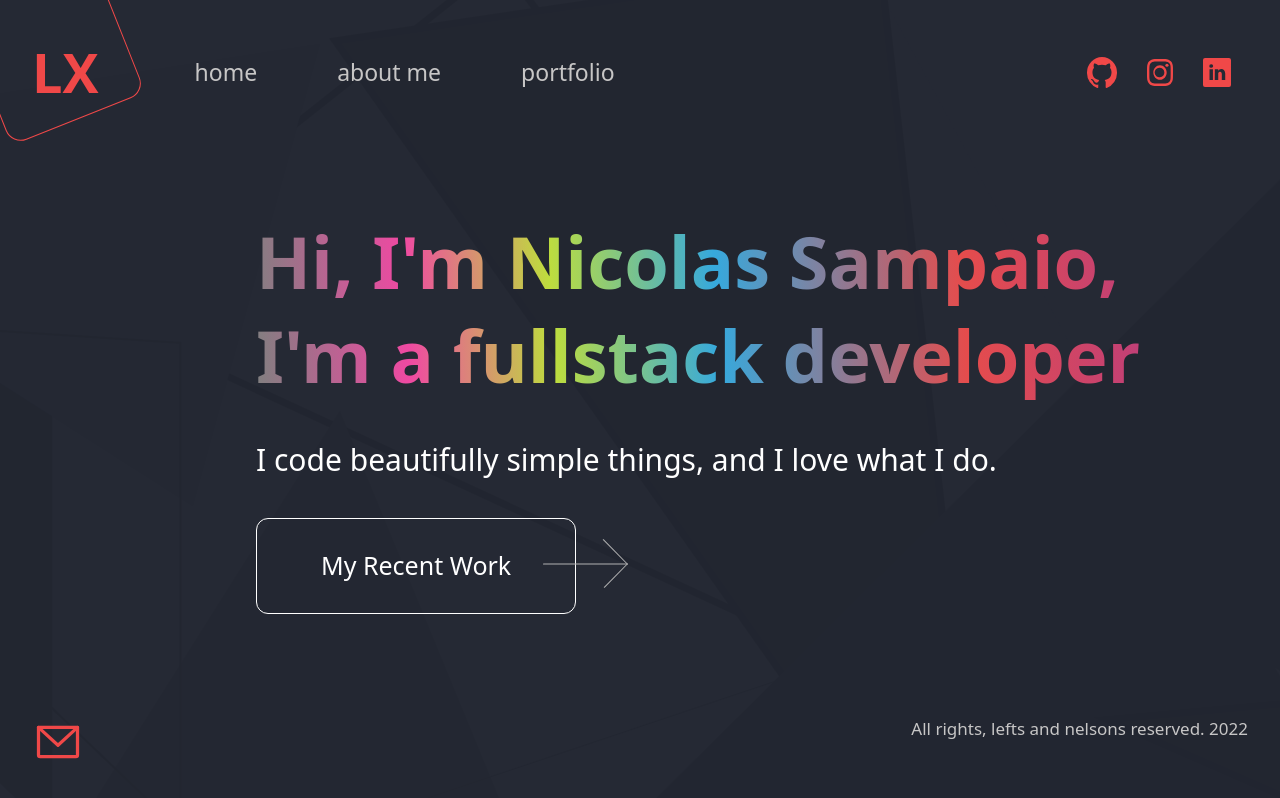
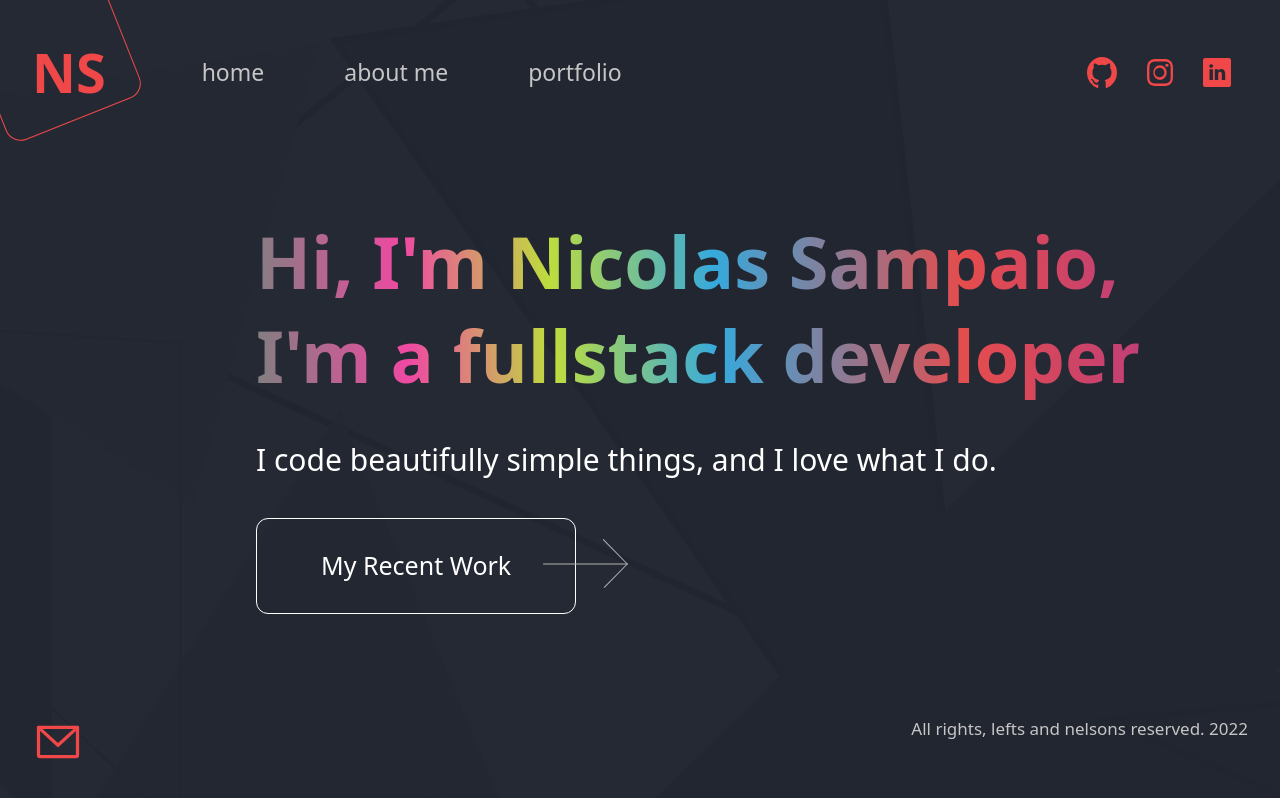
Before and after one commit to NicolasSampaio/Portoflio, a React (Vite) app in the folder web/: page / in a window 1280 px wide. Built offline with nearby package versions, Linux system fonts and the light colour scheme.

Commit message:
feat: page icon

```diff
--- a/web/index.html
+++ b/web/index.html
@@ -2,7 +2,7 @@
 <html lang="en">
   <head>
     <meta charset="UTF-8" />
-    <link rel="icon" type="image/svg+xml" href="/src/favicon.svg" />
+    <link rel="icon" type="image/svg+xml" href="./src/assets/icon.PNG" />
     <meta name="viewport" content="width=device-width, initial-scale=1.0" />
     <title>Nicolas Sampaio Portfolio</title>
 
--- a/web/src/components/Header.tsx
+++ b/web/src/components/Header.tsx
@@ -1,12 +1,12 @@
 import { Link } from "react-router-dom";
-import { ContactMe } from "./contactme";
+import { ContactMe } from "./Contactme";
 
 export function Header() {
   return (
     <header className="flex justify-between">
       <div className="flex">
         <span className="text-5.5xl font-bold text-lincoliRed mt-8 ml-8">
-          LX
+          NS
         </span>
 
         <span className="absolute border border-lincoliRed rounded-2xl w-36 h-36 -top-5 -left-5 rotateSquare"></span>
```
Also changed, not shown: web/src/assets/icon.PNG (added).
